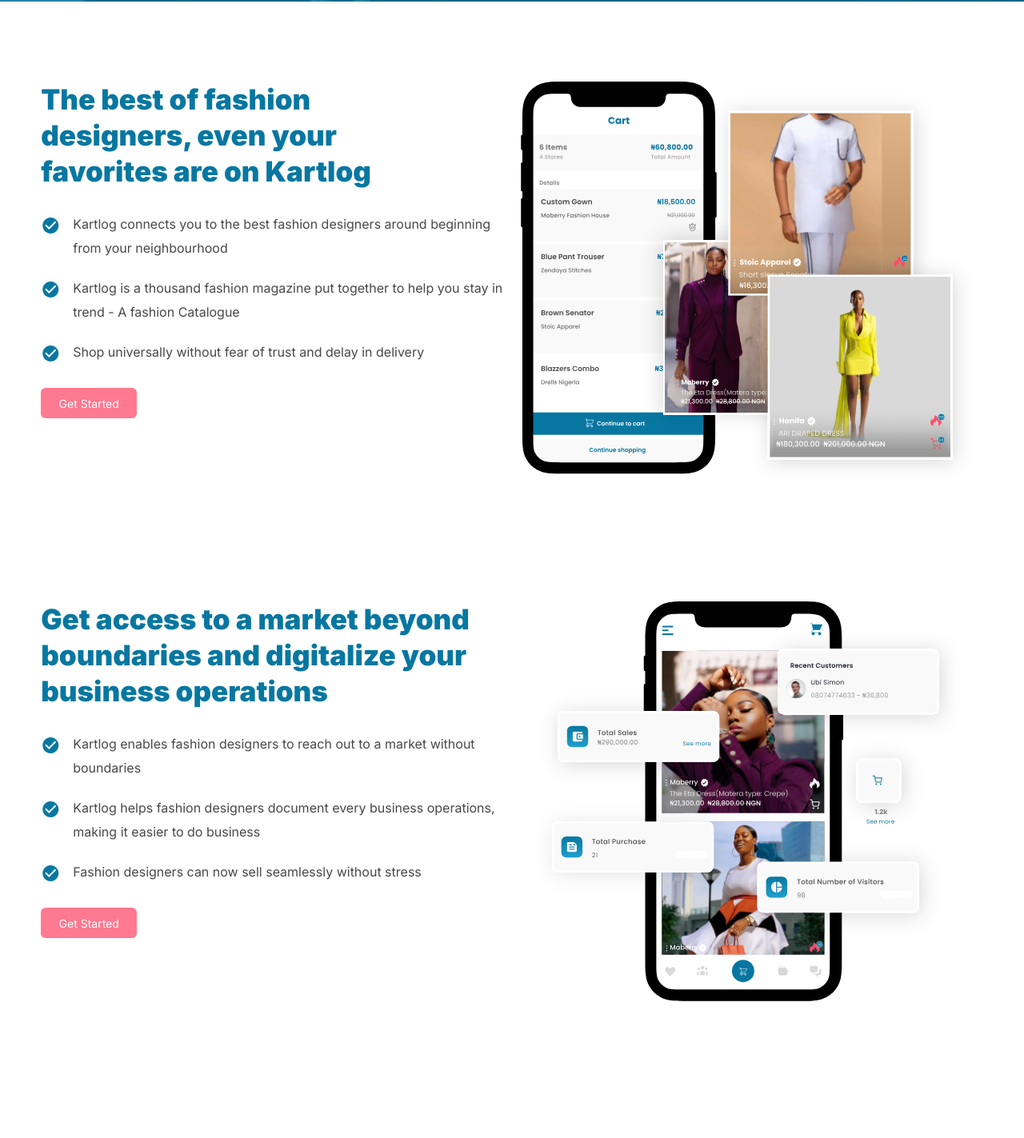
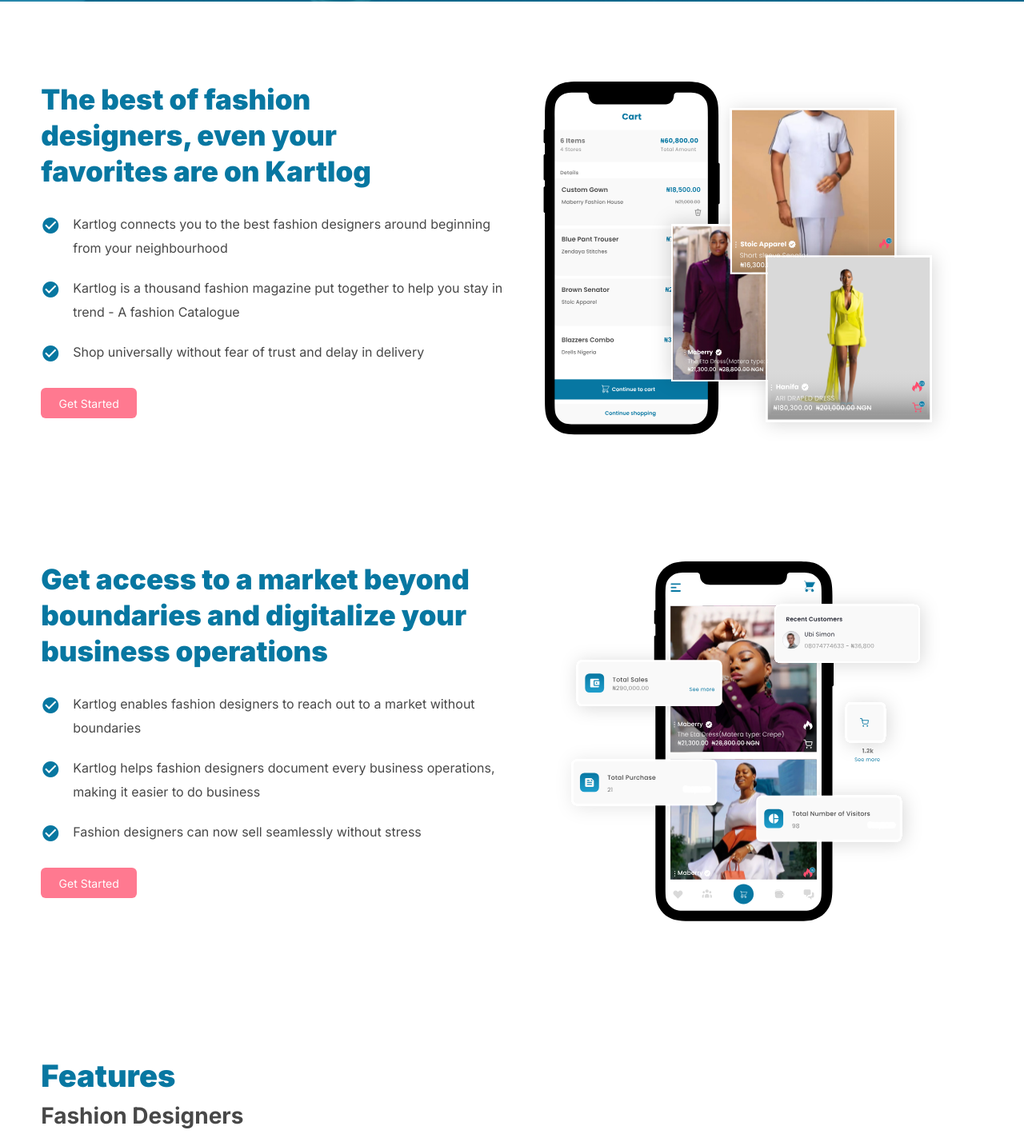
Before and after one commit to kiisi/cleanhub, a React (Create React App) app: page / in a window 1280 px wide. Shown: the part 818-2241 px from the top of the page at 80% size. Built offline with nearby package versions, Linux system fonts and the light colour scheme.

Commit message:
Fix image height in Fashion and digital section

```diff
--- a/src/components/Main/Digital/Digital.css
+++ b/src/components/Main/Digital/Digital.css
@@ -48,7 +48,8 @@
     align-items:center;
 }
 .digital_image{
-    height:50rem;
+    max-height:45rem;
+    height:100%;
     width:100%;
 }
 .digital_image .img{
--- a/src/components/Main/Fashion/Fashion.css
+++ b/src/components/Main/Fashion/Fashion.css
@@ -57,7 +57,8 @@
     align-items:center;
 }
 .fashion_image{
-    height:50rem;
+    max-height:45rem;
+    height:100%;
     width:100%;
 }
 .fashion_image .img{
```
